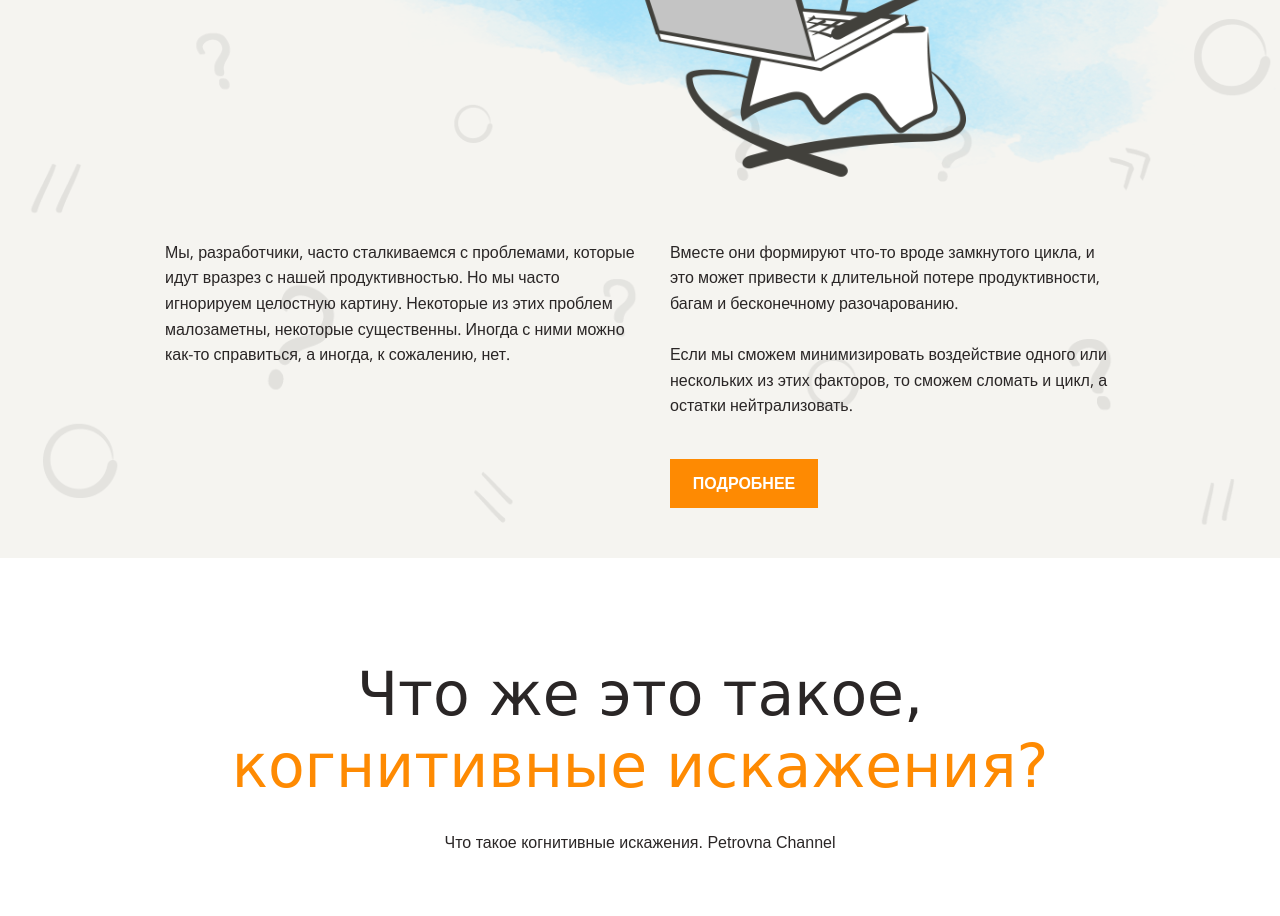
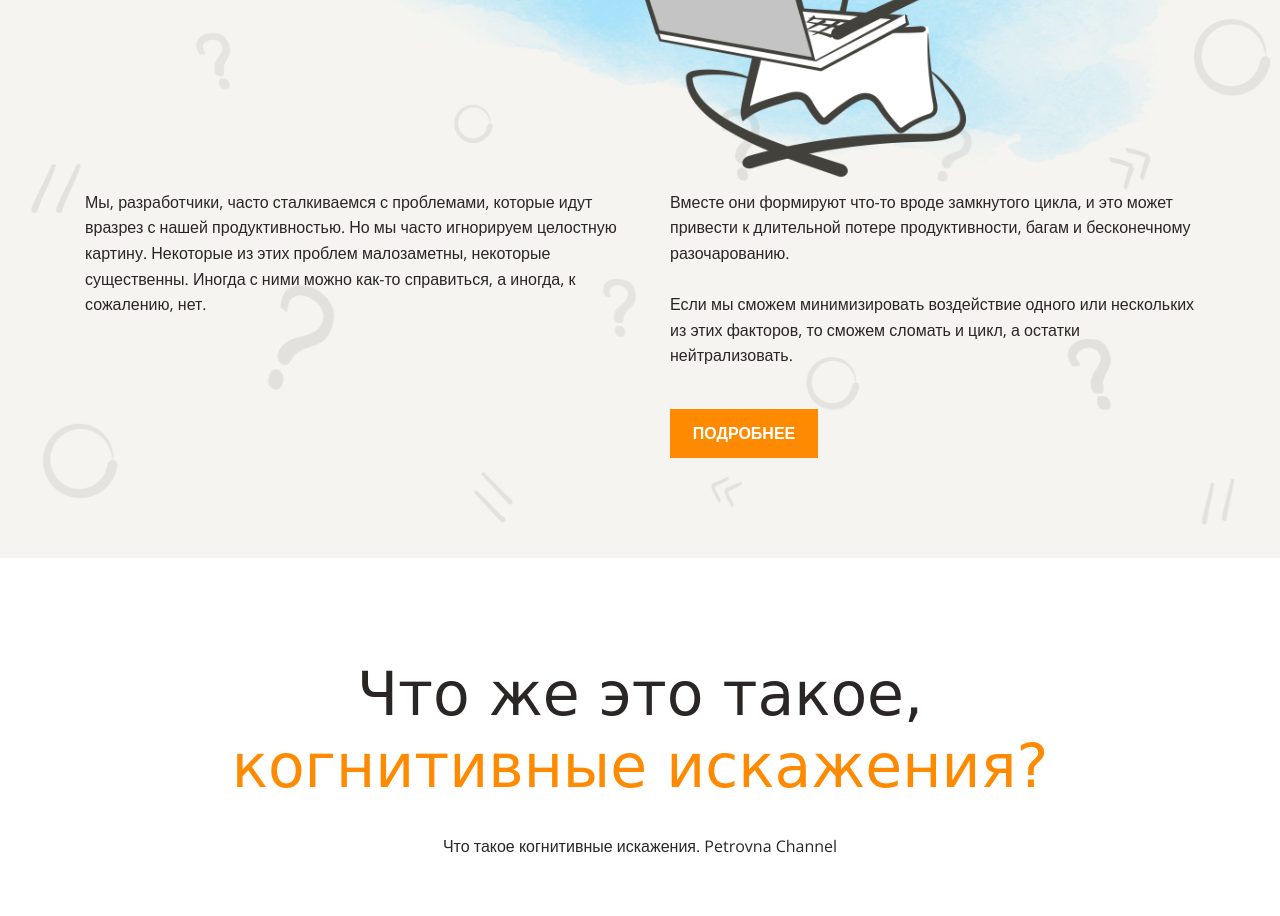
Before and after one commit to niilak/layout-designer-project-lvl1, a website: page src/index.html in a window 1280 px wide. Shown: the part 356-1272 px from the top of the page. Drawn offline with nearby package versions, Linux system fonts and the light colour scheme; grey boxes are pictures that could not be loaded; a web font is replaced by a local one.

Commit message:
add container at section-1

```diff
--- a/src/index.html
+++ b/src/index.html
@@ -23,7 +23,7 @@
         </div>
 
         <div class="div-1-b container">
-          <p class="section-1-p1 section-style black primary-font no-margin">
+          <p class="section-1-p1 black primary-font no-margin">
             Мы, разработчики, часто сталкиваемся с проблемами, которые идут
             вразрез с нашей продуктивностью. Но мы часто игнорируем целостную
             картину. Некоторые из этих проблем малозаметны, некоторые
@@ -32,7 +32,7 @@
           </p>
 
           <div class="p-and-btn no-margin p-30px">
-            <p class="section-style primary-font black no-margin">
+            <p class="primary-font black no-margin">
               Вместе они формируют что-то вроде замкнутого цикла, и это может
               привести к длительной потере продуктивности, багам и бесконечному
               разочарованию. <br />
@@ -56,7 +56,7 @@
             Что же это такое, <br />
             <span class="main-font-style orange"> когнитивные искажения?</span>
           </h2>
-          <p class="section-style black no-margin primary-font">
+          <p class="black no-margin primary-font">
             Что такое когнитивные искажения. Petrovna Channel
           </p>
         </div>
--- a/src/styles/style.css
+++ b/src/styles/style.css
@@ -20,7 +20,7 @@ body {
 .container {
   width: 100%;
   margin: 0 auto;
-  padding: 0 165px;
+  max-width: 1110px;
 }
 
 .section-1 {
@@ -45,10 +45,11 @@ body {
 
   display: flex;
 
-  width: 100%;
+  /* width: 100%; */
   height: 100%;
 
-  margin: 0;
+  /* margin: 0; */
+  align-items: center;
 }
 
 .section-1::before {
@@ -78,8 +79,9 @@ body {
 
 .div-1-b {
   display: flex;
-
-  margin: 0;
+  padding-bottom: 100px;
+  /* margin: 0; */
+  align-items: baseline;
 }
 
 .div-1-b > p {
@@ -92,7 +94,7 @@ body {
 
 .p-and-btn > p {
   padding-top: 100px;
-  padding-bottom: 50px;
+  /* padding-bottom: 50px; */
 }
 
 /* SECTION 2 */
@@ -122,9 +124,9 @@ body {
 }
 
 .div-2-a > p {
-  padding: 0 0 30px 0;
+  padding-bottom: 30px;
 
-  font: caption;
+  font-weight: normal;
 }
 
 h2 {
@@ -695,12 +697,12 @@ button:hover,
   cursor: pointer;
 }
 
-.section-style {
+/* .section-style {
   max-width: 1110px;
-  padding: 100px 0;
+  padding-top: 100px;
 
   color: #2a2626;
-}
+} */
 
 ul > li,
 .primary-font {
```
